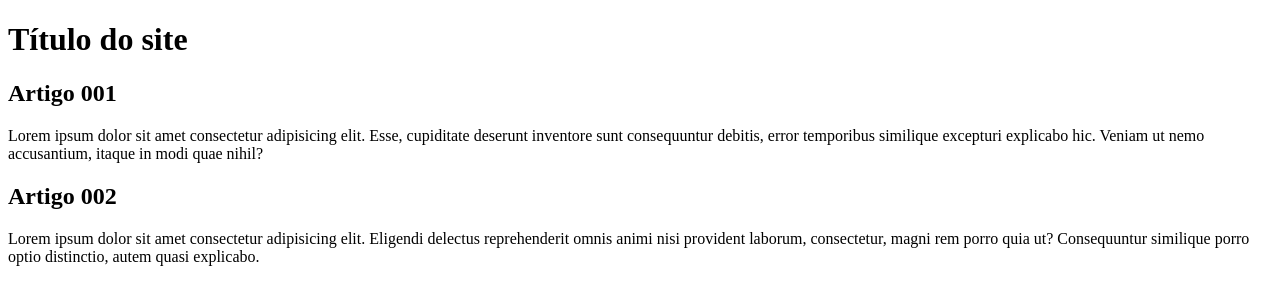
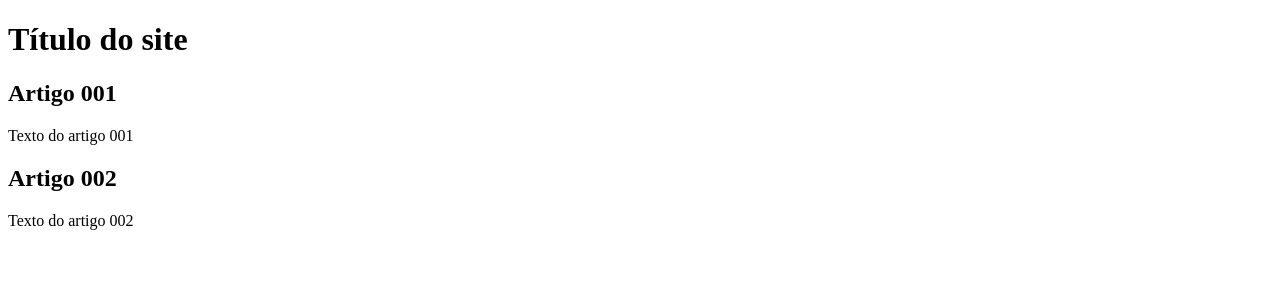
Before and after one commit to boxappdev/Projeto-Site, a plain HTML site: page index.html in a window 1280 px wide. Drawn offline with Linux system fonts and the light colour scheme.

Commit message:
Update index.html

```diff
--- a/index.html
+++ b/index.html
@@ -11,11 +11,11 @@
             <h1>Título do site</h1>
             <article>
                 <h2>Artigo 001</h2>
-                <p>Lorem ipsum dolor sit amet consectetur adipisicing elit. Esse, cupiditate deserunt inventore sunt consequuntur debitis, error temporibus similique excepturi explicabo hic. Veniam ut nemo accusantium, itaque in modi quae nihil?</p>
+                <p>Texto do artigo 001</p>
             </article>
             <article>
                 <h2>Artigo 002</h2>
-                <p>Lorem ipsum dolor sit amet consectetur adipisicing elit. Eligendi delectus reprehenderit omnis animi nisi provident laborum, consectetur, magni rem porro quia ut? Consequuntur similique porro optio distinctio, autem quasi explicabo.</p>
+                <p>Texto do artigo 002</p>
             </article>
         </header>
     </main>
```
